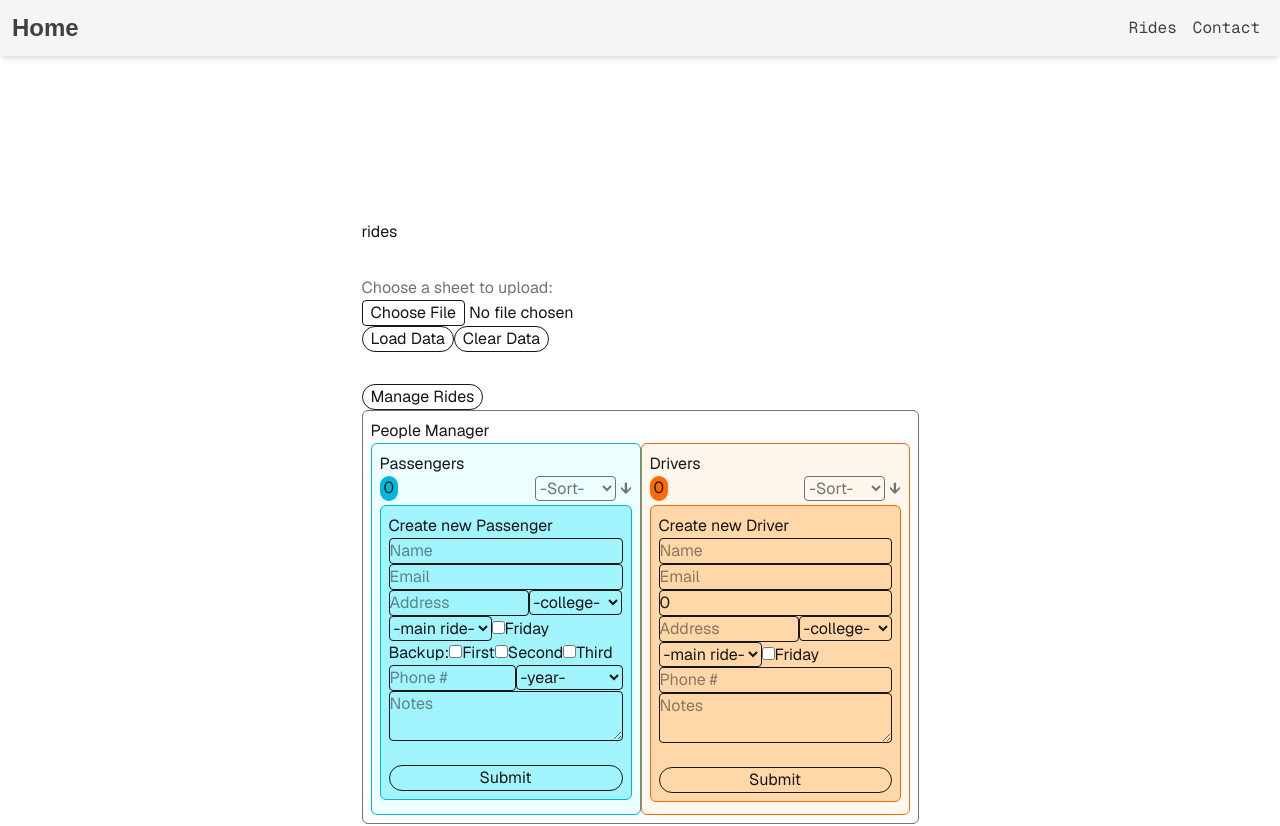
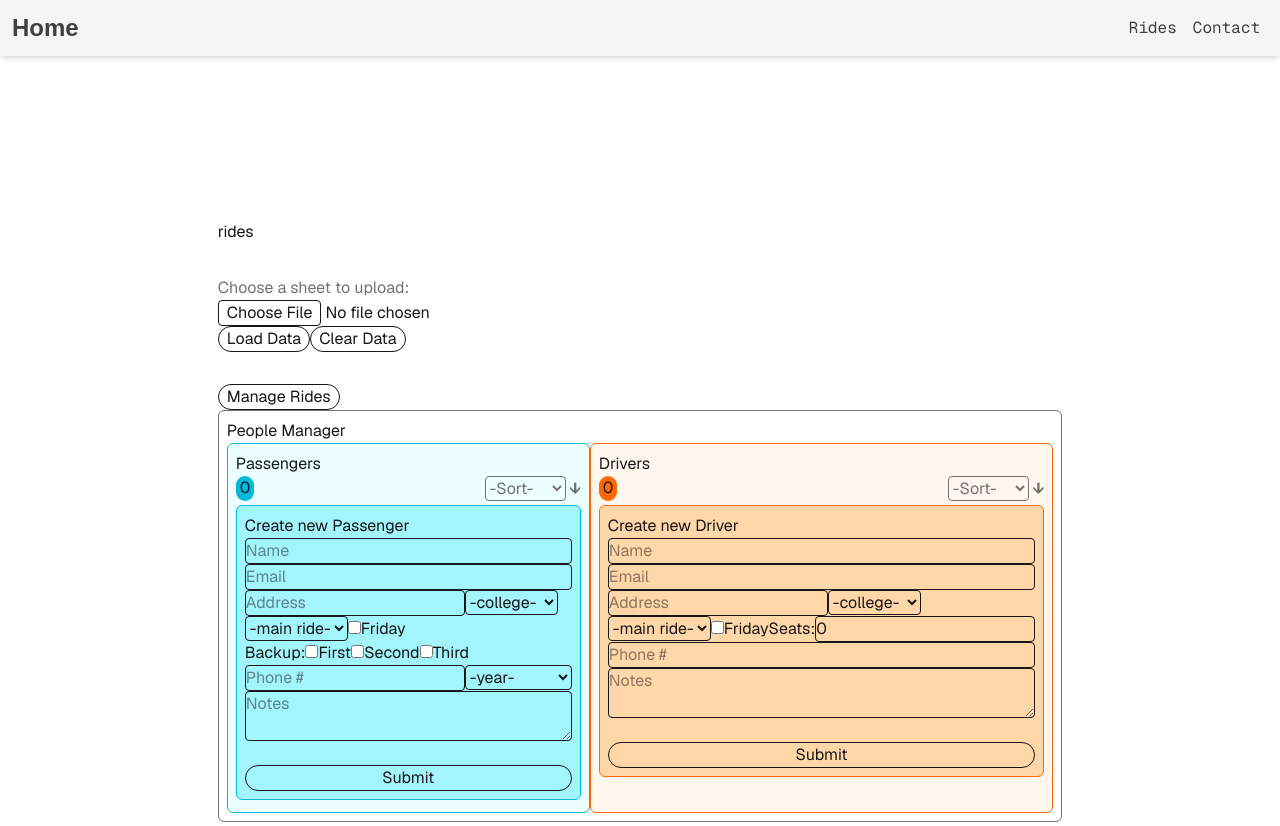
Before and after one commit to agee4/ride-organizer-va, a Next.js app: page /rides in a window 1280 px wide. Shown: the top 826 px of the page. Built offline with nearby package versions, Linux system fonts and the light colour scheme.

Commit message:
Minor stuff
~restyled some elements
+Added some documentation to person.tsx

```diff
--- a/src/app/_classes/person.tsx
+++ b/src/app/_classes/person.tsx
@@ -1,5 +1,11 @@
 // person.tsx
+// Contains the basic Person class extended by Passenger and Driver, along with other basic enums used by derived classes/objects
 
+/**Enum for standardized ride times:
+ * "Friday" Bible Study at 7pm,
+ * "First" Service on Sunday at 8am,
+ * "Second" Service on Sunday at 9:30am,
+ * "Third" Service on Sunday at 11am */
 export enum RideTimes {
   FRIDAY = "Friday",
   FIRST = "First",
@@ -7,6 +13,7 @@ export enum RideTimes {
   THIRD = "Third",
 }
 
+/**Enum for main colleges */
 export enum College {
   UCI = "UCI",
   CSULB = "CSULB",
@@ -15,6 +22,9 @@ export enum College {
   OTHER = "Other",
 }
 
+/**pseudo-interface class Person, extended by Passenger & Driver
+ * Has universal attributes such as email (ID), name, etc.
+ */
 export class Person {
   private email: string;
   private phone?: string;
@@ -86,6 +96,8 @@ export class Person {
   }
 }
 
+/**JSX component for stylistically displaying College
+ * Used in People/Ride display components */
 export const CollegeTag = ({ data }: { data: College }) => {
   let color;
   switch (data) {
@@ -110,23 +122,21 @@ export const CollegeTag = ({ data }: { data: College }) => {
   );
 };
 
-/* export type ListReducerAction<T> =
+/**ListReducerAction with generic type parameter */
+export type ListReducerAction<T> =
   | { type: "create"; item: T }
   | { type: "delete"; item: T }
   | { type: "set"; list: T[] };
 
-export const listReducer = (
-  list: [],
-  action: { type: "create"; item: Person }
-  | { type: "delete"; item: Person }
-  | { type: "set"; list: Person[] }
-) => {
+/**Factory function that returns a valid listReducer for lists of type T*/
+export function listReducer<T>() {
+  return (itemList: [], action: ListReducerAction<T>) => {
     switch (action.type) {
       case "create": {
-      return [...list, action.item];
+        return [...itemList, action.item];
       }
       case "delete": {
-      return [...list].filter((x) => x !== action.item);
+        return [...itemList].filter((x) => x !== action.item);
       }
       case "set": {
         return action.list;
@@ -134,4 +144,32 @@ export const listReducer = (
       default:
         throw Error("Unknown action");
     }
-}; */
+  };
+}
+
+/**MapReducerAction with generic type parameters */
+export type MapReducerAction<k, V> =
+  | { type: "create"; key: k; value: V }
+  | { type: "delete"; key: k }
+  | { type: "replace"; map: Map<k, V> };
+
+/**Factory function that returns a valid mapReducer for maps of key type k and value type V*/
+export function mapReducer<k, V>() {
+  return (itemMap: Map<k, V>, action: MapReducerAction<k, V>) => {
+    switch (action.type) {
+      case "create": {
+        return new Map([...itemMap.entries()]).set(action.key, action.value);
+      }
+      case "delete": {
+        const newCollection = new Map([...itemMap.entries()]);
+        newCollection.delete(action.key);
+        return newCollection;
+      }
+      case "replace": {
+        return action.map;
+      }
+      default:
+        throw Error("Unknown action");
+    }
+  };
+}
--- a/src/app/_components/_people_manager/createdriver_form.tsx
+++ b/src/app/_components/_people_manager/createdriver_form.tsx
@@ -6,7 +6,11 @@ import {
   useState,
 } from "react";
 import { College, RideTimes } from "../../_classes/person";
-import { Driver, DriverReducerAction, NewDriverData } from "../../_classes/driver";
+import {
+  Driver,
+  DriverReducerAction,
+  NewDriverData,
+} from "../../_classes/driver";
 
 interface CreateDriverFormProps {
   driverCallback: ActionDispatch<[action: DriverReducerAction]>;
@@ -25,7 +29,10 @@ export const CreateDriverForm = ({ driverCallback }: CreateDriverFormProps) => {
   const [Friday, setFriday] = useState<boolean>(false);
 
   const updateForm = (
-    event: ChangeEvent<HTMLInputElement> | ChangeEvent<HTMLSelectElement> | ChangeEvent<HTMLTextAreaElement>
+    event:
+      | ChangeEvent<HTMLInputElement>
+      | ChangeEvent<HTMLSelectElement>
+      | ChangeEvent<HTMLTextAreaElement>
   ) => {
     const { name, value } = event.target;
     setNewDriverData({ ...newDriverData, [name]: value });
@@ -102,19 +109,9 @@ export const CreateDriverForm = ({ driverCallback }: CreateDriverFormProps) => {
         minLength={1}
         onChange={updateForm}
       />
+      <div className="whitespace-nowrap">
         <input
           className="rounded-sm border"
-        type="number"
-        name="seats"
-        value={newDriverData.seats}
-        min="1"
-        placeholder="Seats"
-        required
-        onChange={updateForm}
-      />
-      <div className="block">
-        <input
-          className="w-[140px] rounded-sm border"
           type="text"
           name="address"
           value={newDriverData.address}
@@ -137,7 +134,8 @@ export const CreateDriverForm = ({ driverCallback }: CreateDriverFormProps) => {
           ))}
         </select>
       </div>
-      <div className="block">
+      <div className="flex flex-row place-content-between whitespace-nowrap">
+        <div>
           <select
             className="rounded-sm border"
             name="service"
@@ -169,6 +167,21 @@ export const CreateDriverForm = ({ driverCallback }: CreateDriverFormProps) => {
             Friday
           </label>
         </div>
+        <label>
+          Seats:
+          <input
+            className="rounded-sm border"
+            type="number"
+            name="seats"
+            value={newDriverData.seats}
+            min="1"
+            placeholder="Seats"
+            required
+            size={2}
+            onChange={updateForm}
+          />
+        </label>
+      </div>
       <input
         className="rounded-sm border"
         type="text"
--- a/src/app/_components/_people_manager/createpassenger_form.tsx
+++ b/src/app/_components/_people_manager/createpassenger_form.tsx
@@ -34,7 +34,10 @@ export const CreatePassengerForm = ({
   const [backupThird, setBackupThird] = useState<boolean>(false);
 
   const updateForm = (
-    event: ChangeEvent<HTMLInputElement> | ChangeEvent<HTMLSelectElement> | ChangeEvent<HTMLTextAreaElement>
+    event:
+      | ChangeEvent<HTMLInputElement>
+      | ChangeEvent<HTMLSelectElement>
+      | ChangeEvent<HTMLTextAreaElement>
   ) => {
     const { name, value } = event.target;
     setNewPassengerData({ ...newPassengerData, [name]: value });
@@ -122,9 +125,9 @@ export const CreatePassengerForm = ({
         minLength={1}
         onChange={updateForm}
       />
-      <div className="block">
+      <div className="whitespace-nowrap">
         <input
-          className="w-[140px] rounded-sm border"
+          className="rounded-sm border"
           type="text"
           name="address"
           value={newPassengerData.address}
@@ -179,7 +182,7 @@ export const CreatePassengerForm = ({
           Friday
         </label>
       </div>
-      <div className="block">
+      <div className="whitespace-nowrap">
         <label>Backup:</label>
         <label>
           <input
@@ -227,9 +230,9 @@ export const CreatePassengerForm = ({
           Third
         </label>
       </div>
-      <div className="block">
+      <div className="whitespace-nowrap">
         <input
-          className="w-[127px] rounded-sm border"
+          className="rounded-sm border"
           type="text"
           name="phone"
           value={newPassengerData.phone}
--- a/src/app/_components/_ride_manager/ride_manager.tsx
+++ b/src/app/_components/_ride_manager/ride_manager.tsx
@@ -326,9 +326,9 @@ export const RideManager = ({
               Auto Friday
             </button>
           </div>
-          <div className="flex flex-row">
+          <div className="flex flex-row place-content-evenly">
             <div className="rounded-md border border-cyan-500 bg-cyan-50 p-2 dark:bg-cyan-950">
-              <div className="flex flex-col place-content-between sm:flex-row">
+              <div className="flex flex-row place-content-between">
                 <span className="rounded-full bg-cyan-500 px-1 text-center">
                   {unassignedList.length}/{unassignedCollection.size}/
                   {originPassengers.size}
@@ -429,10 +429,10 @@ export const RideManager = ({
                   )}
                 </button>
               </div>
-              <RM_UnassignedListComponent />
+              {unassignedCollection.size > 0 && <RM_UnassignedListComponent />}
             </div>
             <div className="rounded-md border border-orange-500 bg-orange-50 p-2 dark:bg-orange-950">
-              <div className="flex flex-col place-content-between sm:flex-row">
+              <div className="flex flex-row place-content-between">
                 <span className="rounded-full bg-orange-500 px-1 text-center">
                   {rideList.length}/{originRides.size}
                 </span>
```
Lines whose indentation alone changed are shown as unchanged.
